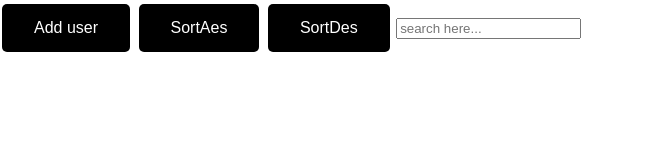
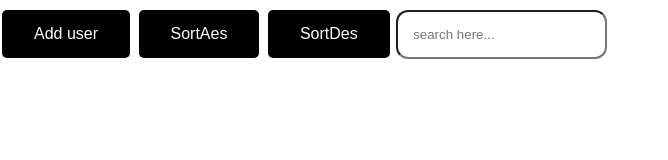
Before and after one commit to NANIRISU/adduser-booster, a website built with Parcel: page index.html in a window 1280 px wide. Shown: the whole page, without its empty margins (0-668 px from the left). Built offline with nearby package versions, Linux system fonts and the light colour scheme.

Commit message:
added search bar-css

```diff
--- a/src/styles.css
+++ b/src/styles.css
@@ -7,6 +7,7 @@ body {
 
   /* display: flex; */
   /* flex-wrap: wrap; */
+  justify-content: center;
 }
 #add-btn,
 #sort-aes,
@@ -42,6 +43,12 @@ body {
   flex-wrap: wrap;
   justify-content: space-around;
 }
+#search {
+  margin-top: 10px;
+  padding: 15px;
+  border-radius: 12px;
+  outline: none;
+}
 .userdata {
   background: gray;
   color: gold;
```
